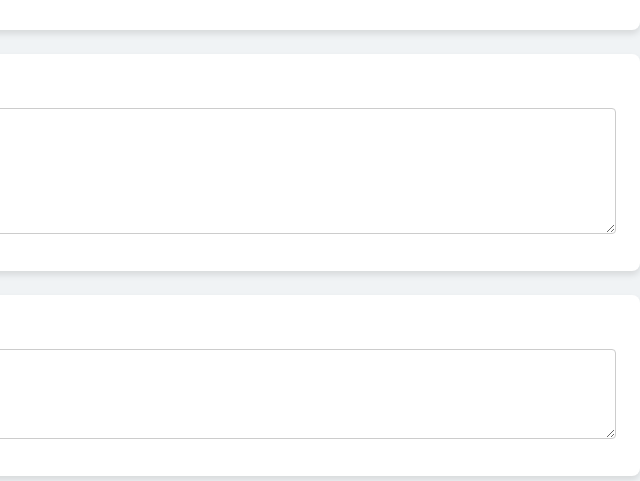
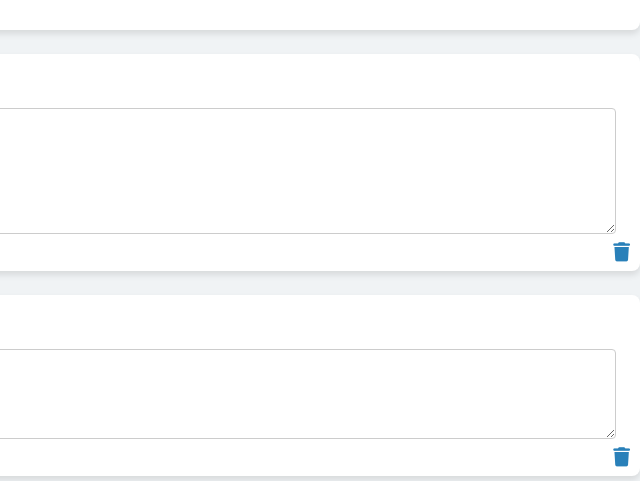
Before and after one commit to hien1991/storyGpt, a plain HTML site: page index.html in a window 1280 px wide. Shown: the part 319-800 px from the top of the page, 640-1280 px from the left. Drawn offline with nearby package versions, Linux system fonts and the light colour scheme.

Commit message:
added clear button and more styling

```diff
--- a/index.html
+++ b/index.html
@@ -39,18 +39,21 @@
       <label class="storyLabel" for="story">Story:</label>
       <span class="token-count">Word count: {{ storyTokenCount }}</span>
       <textarea id="story" rows="10" cols="50" v-model="story" inputmode="done"></textarea>
+      <button @click="clearField('story')" class="clear-btn"><i class="fas fa-trash"></i></button>
     </div>
 
     <div class="card prompt">
       <label for="prompt">Writing Prompt:</label>
       <textarea id="prompt" rows="6" cols="50" v-model="prompt" inputmode="done"
         placeholder="Enter the writing prompt for the next chapter or scene"></textarea>
+      <button @click="clearField('prompt')" class="clear-btn"><i class="fas fa-trash"></i></button>
     </div>
 
     <div class="card">
       <label for="guidelines">Guidelines:</label>
       <textarea id="guidelines" rows="4" cols="50" v-model="guidelines" inputmode="done"
         placeholder="Enter post-prompt writing guidelines"></textarea>
+      <button @click="clearField('guidelines')" class="clear-btn"><i class="fas fa-trash"></i></button>
     </div>
 
     <div class="card settings">
--- a/storygpt.js
+++ b/storygpt.js
@@ -2,9 +2,13 @@
 /* ToDo:
   - Add .readme instructions: how to use, how to set up locally, purpose, etc.
   - Remove this todo list from github commits
-  - Clear button to make it easier on mobile
+  - Prompt Library so I can add/delete my guidelines locally
+  - Ask what to use as a good placeholder on guidelines to help users understand what it is
+  - Annoying highlight issue where if I move the mouse off-screen, the highlight goes away.. could
+    be due to keyboard dismiss function
   - Question mark icon next to Api key with link to where to get it + explanation that you can
     delete your key after using it if they don't trust me, or just use my source code directly via Github
+  - Link to Api Key to make it user-friendly for anyone else who wants to try it
   - AI model switching support
   - For the "Story" section, I'm thinking we can add some annotation tools, like the paragraph
     IDs GPT mentioned and the annotation request for each marked paragraph. Maybe some color highlight
@@ -22,6 +26,8 @@
   - Support to call API 2-5 times and display generated results on separate tabs.
       - Maybe even further support to help mix/match these multiple generated results
       - Maybe support to call different AI models and mix/match their results.
+  - Try asking AI to redo the entire responsive design or whatever it's called, including mobile support
+  - The whole thing with the generated text showing up in the Story section is unintuitive. Ask AI for redesign ideas
 */
 
 const app = new Vue({
@@ -43,7 +49,7 @@ const app = new Vue({
   computed: {
     storyTokenCount() {
       return this.story.trim().split(/\s+/).length;
-    },
+    }
   },
   methods: {
     handlePrePromptChange() {
@@ -111,6 +117,9 @@ const app = new Vue({
         localStorage.setItem("customPrePrompt", this.customPrePrompt);
       }
     },
+    clearField(fieldName) {
+      this[fieldName] = "";
+    },
   },
   mounted() {
     this.apiKey = localStorage.getItem("apiKey") || "";
@@ -124,7 +133,7 @@ const app = new Vue({
 
     //Dismisses keyboard on mobile when tapped outside
     document.body.addEventListener("click", function (event) {
-      if (!event.target.matches("input, textarea, select")) {
+      if (event.target === document.body) {
         document.activeElement.blur();
       }
     });
--- a/styles.css
+++ b/styles.css
@@ -95,6 +95,12 @@ h1 {
   box-shadow: 0 4px 6px rgba(0, 0, 0, 0.1);
   padding: 1.5rem;
   margin-bottom: 1.5rem;
+  position: relative;
+}
+
+.storyLabel{
+  font-weight: bold;
+  font-size: large;
 }
 
 input, select, textarea {
@@ -121,6 +127,24 @@ input, select, textarea {
   cursor: pointer;
   transition: background-color 0.3s;
   margin-bottom: 1rem;
+}
+
+.clear-btn {
+  background: none;
+  border: none;
+  color: #2980b9;
+  cursor: pointer;
+  font-size: 1.2rem;
+  position: absolute;
+  bottom: 10px;
+  right: 10px;
+  padding: 0;
+  outline: none;
+  margin-bottom: -1.5rem;
+}
+
+.clear-btn:hover {
+  color: #bd2130;
 }
 
 .fas {
```
